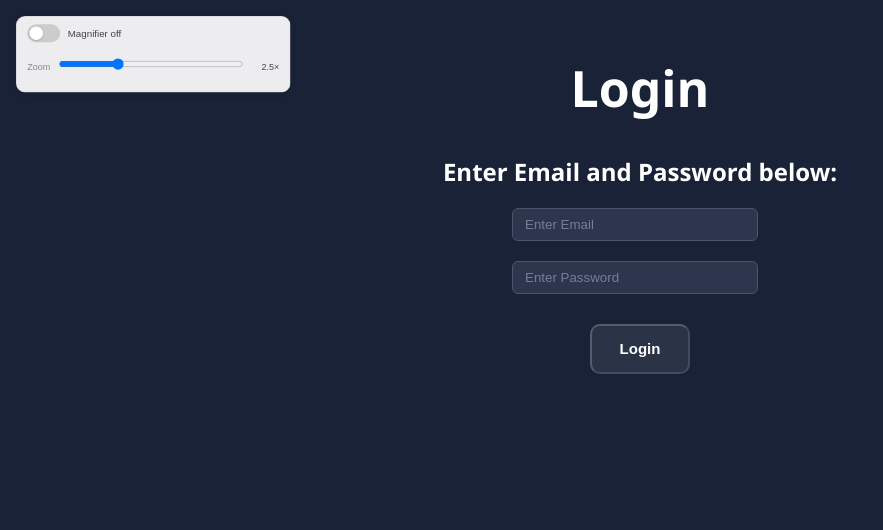
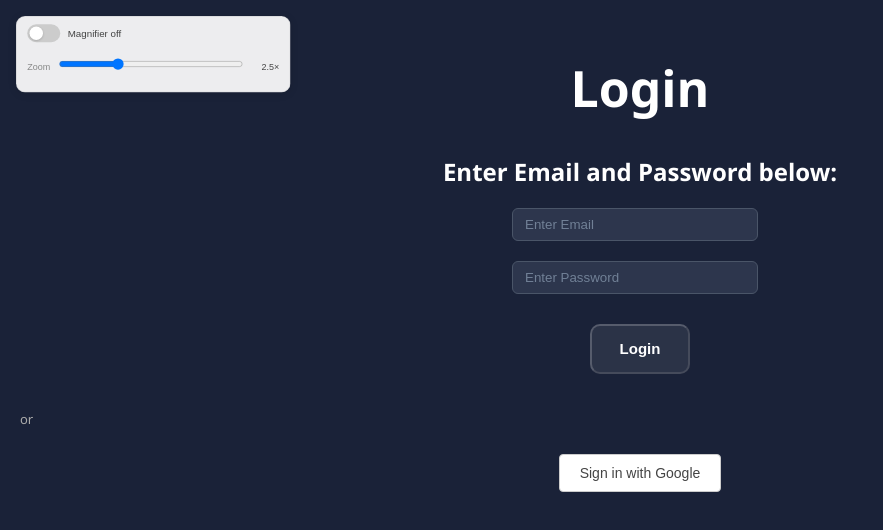
Before and after one commit to JSA0173/CSCE331_Team_61_Project_3, a React (Vite) app in the folder team_61_project3/: page / in a window 1280 px wide. Both pictures are taken after a click on the button "Manager Portal". Shown: the top 530 px of the page, without its empty margins (0-883 px from the left). Built offline with nearby package versions, Linux system fonts and the light colour scheme.

Commit message:
Added Google Auth API for login

```diff
--- a/team_61_project3/src/views/LoginManager.css
+++ b/team_61_project3/src/views/LoginManager.css
@@ -23,3 +23,57 @@
     background-color: rgba(229, 57, 53, .7);
     border-color: #e53935;
 }
+
+.googleButton {
+  background-color: #fff;
+  color: #444;
+  border: 1px solid #ccc;
+  padding: 10px 20px;
+  border-radius: 4px;
+  cursor: pointer;
+  font-size: 14px;
+  margin-top: 10px;
+}
+
+.googleButton:hover {
+  background-color: #f1f1f1;
+}
+
+.divider {
+  display: flex;
+  align-items: center;
+  margin: 16px 0;
+  gap: 8px;
+}
+
+.divider span {
+  color: #aaa;
+  font-size: 13px;
+}
+
+.profileCard {
+  display: flex;
+  flex-direction: column;
+  align-items: center;
+  gap: 12px;
+  padding: 24px;
+}
+
+.profilePhoto {
+  width: 90px;
+  height: 90px;
+  border-radius: 50%;
+  object-fit: cover;
+  border: 2px solid #ccc;
+}
+
+.profileEmail {
+  color: #666;
+  font-size: 14px;
+}
+
+.errorText {
+  color: red;
+  font-size: 13px;
+  margin-top: 8px;
+}
--- a/team_61_project3/src/views/LoginManager.jsx
+++ b/team_61_project3/src/views/LoginManager.jsx
@@ -1,6 +1,15 @@
+import { useState } from 'react';
+import { GoogleOAuthProvider, useGoogleLogin } from '@react-oauth/google';
 import './LoginManager.css';
 
-function LoginManager() {
+const GOOGLE_CLIENT_ID = '49759499497-fo4s839uf1qae5ufout3vckre3ql65a9.apps.googleusercontent.com';
+
+function LoginForm() {
+  const [profile, setProfile] = useState(null);
+  const [loading, setLoading] = useState(false);
+  const [error, setError] = useState('');
+
+  // --- Standard email/password login ---
   const handleManagerLogin = async () => {
     const email = document.querySelector('.Email').value;
     const password = document.querySelector('.Password').value;
@@ -12,7 +21,7 @@ function LoginManager() {
       });
 
       if (!response.ok) {
-        const text = await response.text(); // safer than json()
+        const text = await response.text();
         throw new Error(text || 'Login failed');
       }
 
@@ -21,19 +30,100 @@ function LoginManager() {
 
     } catch (err) {
       console.error('Error:', err.message);
+      setError(err.message);
     }
   };
-    return (
-        <div className = 'text'>
+
+  // --- Google login using OAuth2 token (required for People API) ---
+  const googleLogin = useGoogleLogin({
+    // Request People API scope for profile + email
+    scope: 'https://www.googleapis.com/auth/userinfo.profile https://www.googleapis.com/auth/userinfo.email',
+
+    onSuccess: async (tokenResponse) => {
+      setLoading(true);
+      setError('');
+      try {
+        // Call Google People API with the access token
+        const res = await fetch(
+          'https://people.googleapis.com/v1/people/me?personFields=names,emailAddresses,photos',
+          {
+            headers: {
+              Authorization: `Bearer ${tokenResponse.access_token}`,
+            },
+          }
+        );
+
+        if (!res.ok) throw new Error('Failed to fetch profile from People API');
+
+        const personData = await res.json();
+
+        // Extract the relevant fields from the People API response
+        setProfile({
+          name: personData.names?.[0]?.displayName || 'Unknown',
+          email: personData.emailAddresses?.[0]?.value || 'No email',
+          photo: personData.photos?.[0]?.url || null,
+        });
+
+      } catch (err) {
+        console.error('People API error:', err.message);
+        setError('Could not fetch Google profile.');
+      } finally {
+        setLoading(false);
+      }
+    },
+
+    onError: () => setError('Google Sign-In failed.'),
+  });
+
+  // --- Logout / clear profile ---
+  const handleLogout = () => setProfile(null);
+
+  return (
+    <div className='text'>
+      {!profile ? (
+        // ── Login Form ──
+        <>
           <h1>Login</h1>
           <h2>Enter Email and Password below:</h2>
-          <div className = 'managerButtons'>
+          <div className='managerButtons'>
             <input type="text" className="Email" placeholder="Enter Email" />
-            <input type="text" className="Password" placeholder="Enter Password" />
+            <input type="password" className="Password" placeholder="Enter Password" />
           </div>
           <button className="loginButton" onClick={handleManagerLogin}>Login</button>
+
+          <div className="divider"><span>or</span></div>
+
+          <button className="googleButton" onClick={() => googleLogin()} disabled={loading}>
+            {loading ? 'Signing in...' : 'Sign in with Google'}
+          </button>
+
+          {error && <p className="errorText">{error}</p>}
+        </>
+      ) : (
+        // ── Profile Card (shown after Google login) ──
+        <div className="profileCard">
+          {profile.photo && (
+            <img
+              src={profile.photo}
+              alt="Profile"
+              className="profilePhoto"
+            />
+          )}
+          <h2>Welcome, {profile.name}!</h2>
+          <p className="profileEmail">{profile.email}</p>
+          <button className="loginButton" onClick={handleLogout}>Logout</button>
         </div>
-      );
+      )}
+    </div>
+  );
+}
+
+function LoginManager() {
+  return (
+    <GoogleOAuthProvider clientId={GOOGLE_CLIENT_ID}>
+      <LoginForm />
+    </GoogleOAuthProvider>
+  );
 }
 
 export default LoginManager;
```
